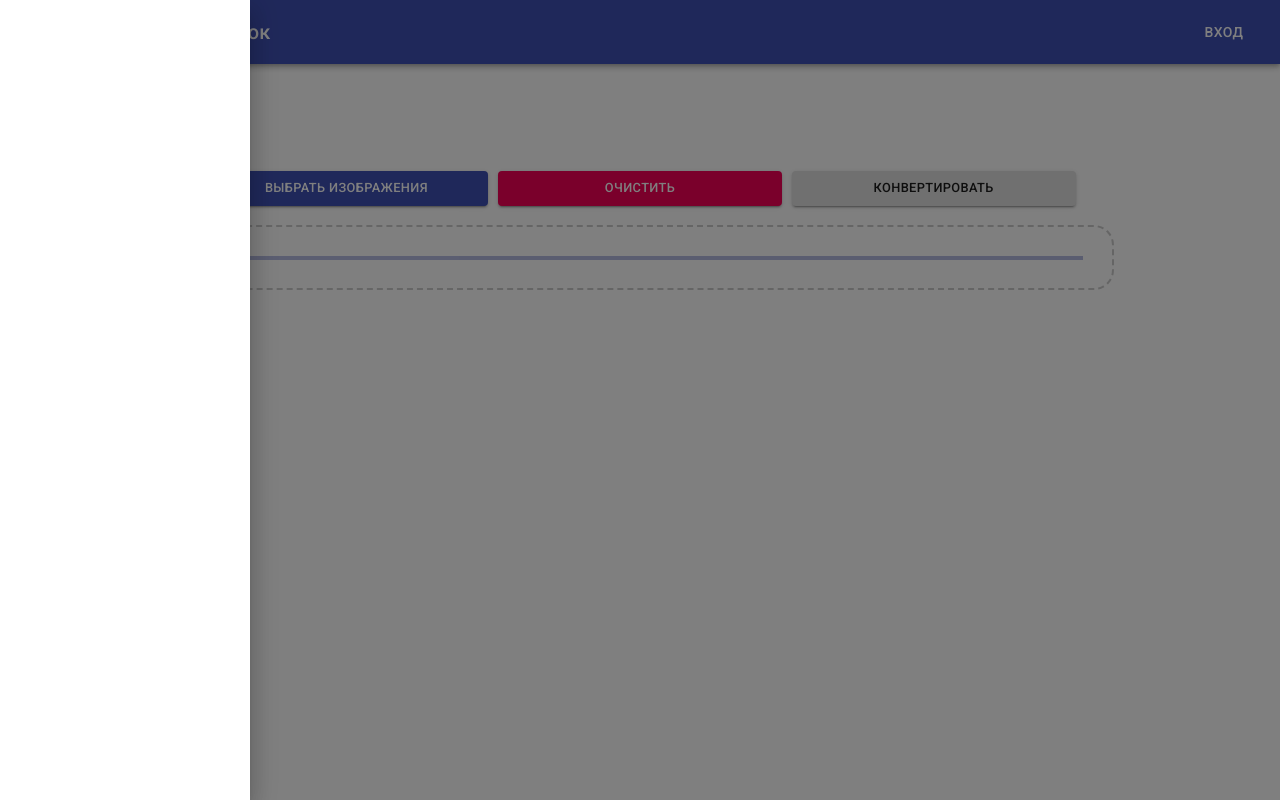
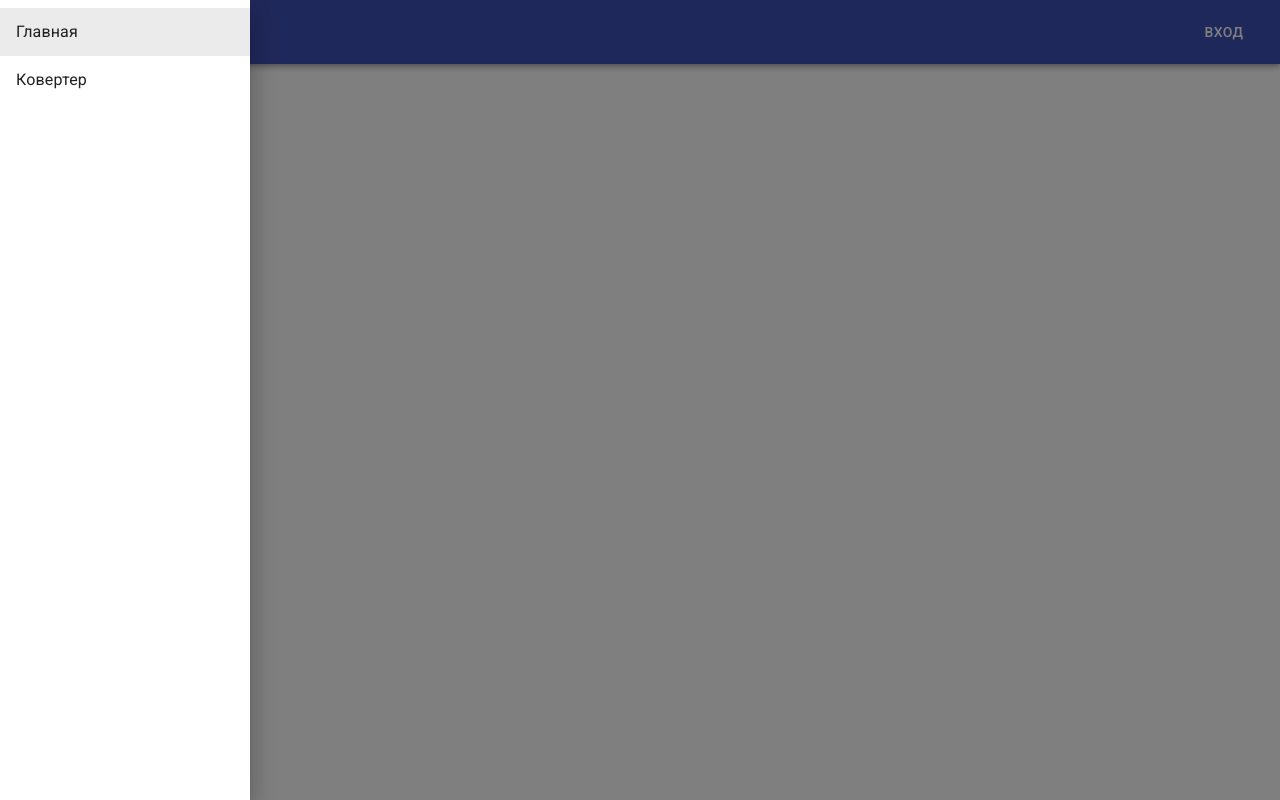
Before and after one commit to netostr/converter, a Next.js app: page / in a window 1280 px wide. Both pictures are taken after a click on the button "menu". Built offline with nearby package versions, Linux system fonts and the light colour scheme.

Commit message:
add page converter and change menu

```diff
--- a/pages/index.jsx
+++ b/pages/index.jsx
@@ -1,12 +1,10 @@
 import React from 'react';
 import HeaderAppBar from '../src/components/HeaderAppBar';
-import DrawContent from '../src/components/DrawContent';
 
 export default function Home() {
   return (
     <>
-      <HeaderAppBar />
-      <DrawContent />
+      <HeaderAppBar titleHeaderAppBar="Главная"/>
     </>
   );
 }
--- a/src/components/HeaderAppBar.jsx
+++ b/src/components/HeaderAppBar.jsx
@@ -21,7 +21,7 @@ const useStyles = makeStyles((theme) => ({
   },
 }));
 
-export default function HeaderAppBar() {
+export default function HeaderAppBar({titleHeaderAppBar}) {
   const classes = useStyles();
 
   const [isDriverOpen, setDriverOpen] = React.useState(false);
@@ -44,7 +44,7 @@ export default function HeaderAppBar() {
               <MenuIcon />
             </IconButton>
             <Typography variant="h6" className={classes.title}>
-              Конвертер картинок
+              {titleHeaderAppBar}
             </Typography>
             {isAvatarDraw ? <DrawUser /> : null}
             <Button color="inherit" onClick={() => setAvatarDraw(!isAvatarDraw)}>{isAvatarDraw ? 'Выход' : 'Вход'}</Button>
--- a/src/components/SwipeableTemporaryDrawer.jsx
+++ b/src/components/SwipeableTemporaryDrawer.jsx
@@ -1,6 +1,10 @@
 import React from 'react';
 import { makeStyles } from '@material-ui/core/styles';
 import SwipeableDrawer from '@material-ui/core/SwipeableDrawer';
+import List from '@material-ui/core/List';
+import ListItemText from '@material-ui/core/ListItemText';
+import ListItem from '@material-ui/core/ListItem';
+import Link from '@material-ui/core/Link';
 
 const useStyles = makeStyles({
   list: {
@@ -8,8 +12,24 @@ const useStyles = makeStyles({
   },
 });
 
+const menu = [
+  {
+    url: '/',
+    text: 'Главная',
+  },
+  {
+    url: '/converter',
+    text: 'Ковертер',
+  }
+];
+
 export default function SwipeableTemporaryDrawer({ state, toggleDrawer }) {
   const classes = useStyles();
+
+  const [selectedIndex, setSelectedIndex] = React.useState(0);
+  const handleListItemClick = (index) => () => {
+    setSelectedIndex(index);
+  };
 
   return (
     <SwipeableDrawer
@@ -17,7 +37,22 @@ export default function SwipeableTemporaryDrawer({ state, toggleDrawer }) {
       onClose={toggleDrawer(false)}
       onOpen={toggleDrawer(true)}
     >
-      <div className={classes.list} />
+      <div className={classes.list} onClick={toggleDrawer(false)}>
+        <List>
+          {menu.map((data, index) => (
+            <ListItem
+              button
+              key={data.text}
+              component={Link}
+              href={data.url}
+              selected={selectedIndex === index}
+              onClick={handleListItemClick(index)}
+            >
+                <ListItemText primary={data.text} />
+            </ListItem>
+          ))}
+        </List>
+      </div>
     </SwipeableDrawer>
   );
 }
```
Also changed, not shown: pages/converter.jsx (added, +12 -0 lines).
